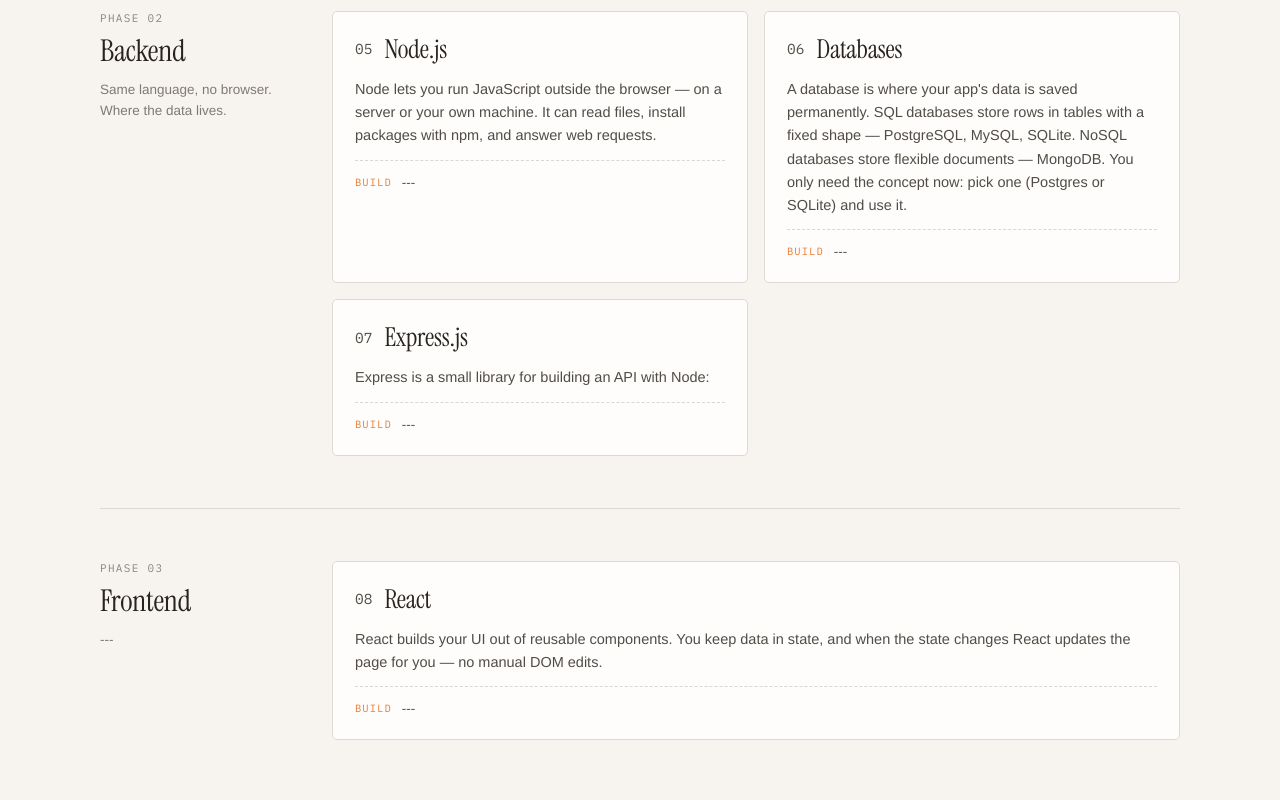
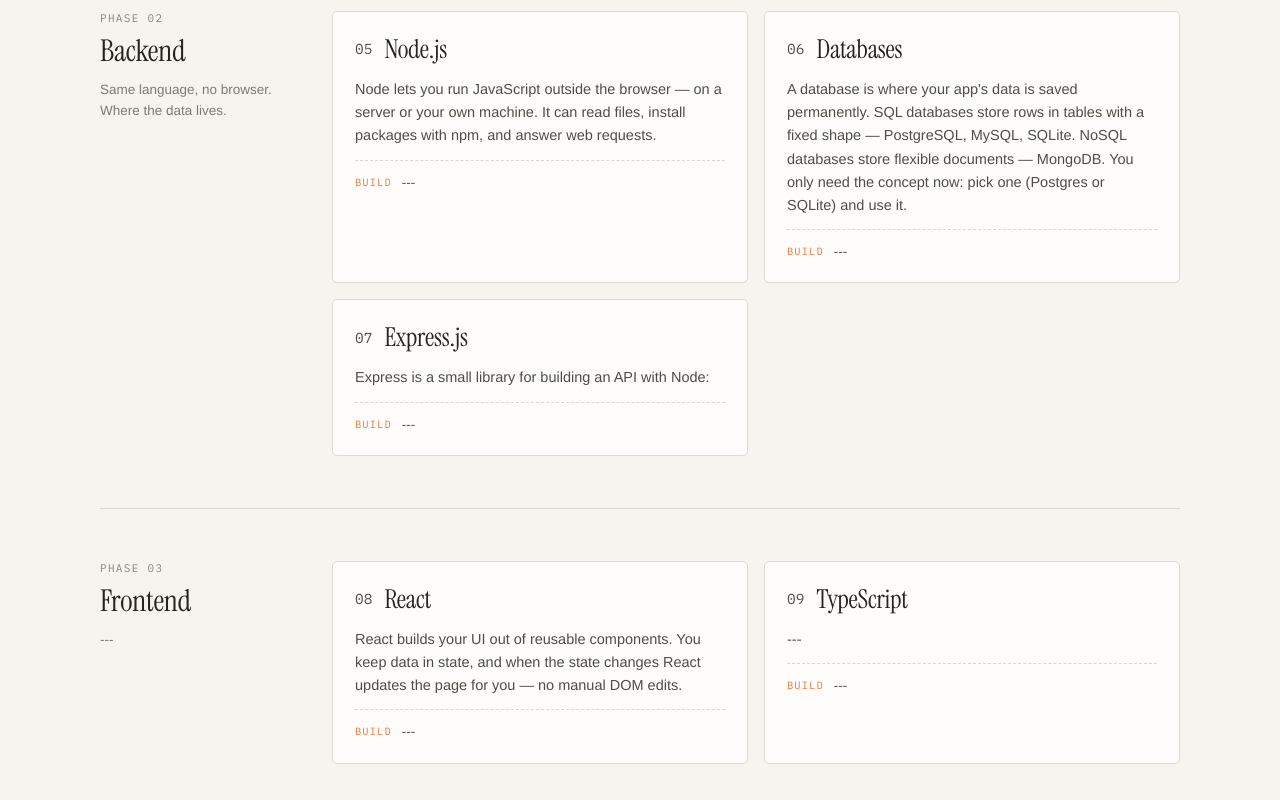
Before and after one commit to AdamKirikisla/learning-fullstack-js, a React (Vite) app in the folder learning-fullstack-js/: page / in a window 1280 px wide. Shown: the part 1053-1853 px from the top of the page. Built offline with nearby package versions, Linux system fonts and the light colour scheme.

Commit message:
add TypeScript card

```diff
--- a/learning-fullstack-js/src/Components/Main/Frontend.jsx
+++ b/learning-fullstack-js/src/Components/Main/Frontend.jsx
@@ -1,5 +1,5 @@
 import React from "./Frontend/React"
-
+import TypeScript from "./Frontend/TypeScript"
 export default function Frontend(){
     return(
                 <section className="phase">
@@ -10,6 +10,7 @@
                   </div>
                   <div className="phase-grid">
                     <React />
+                    <TypeScript />
 
 
 
--- /dev/null
+++ b/learning-fullstack-js/src/Components/Main/Frontend/TypeScript.jsx
@@ -0,0 +1,15 @@
+export default function TypeScript(){
+    return(
+        <div className="card">
+            <div className="card-head">
+                <p className="step">09</p>
+                <h2>TypeScript</h2>
+            </div>
+            <p>---</p>
+            <div className="build">
+                <span>Build</span>
+                <p>---</p>
+            </div>
+        </div>
+    )
+}
```
